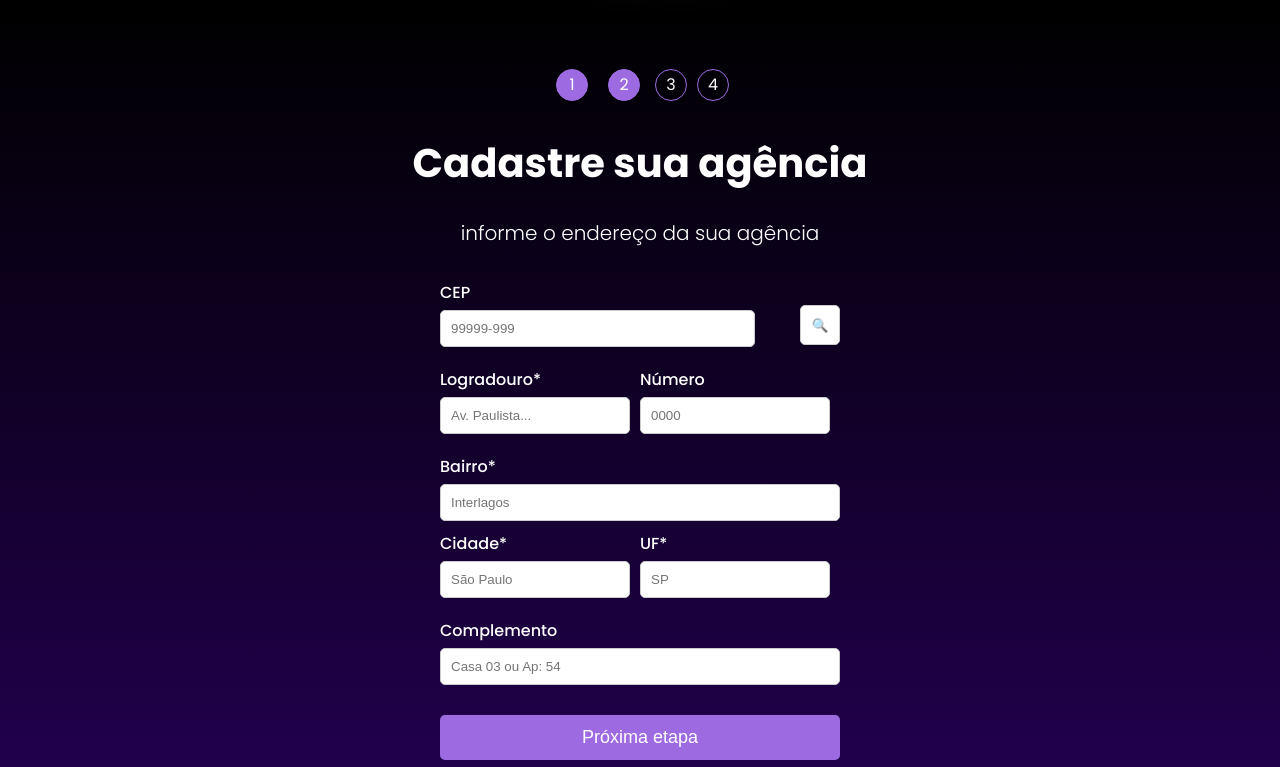
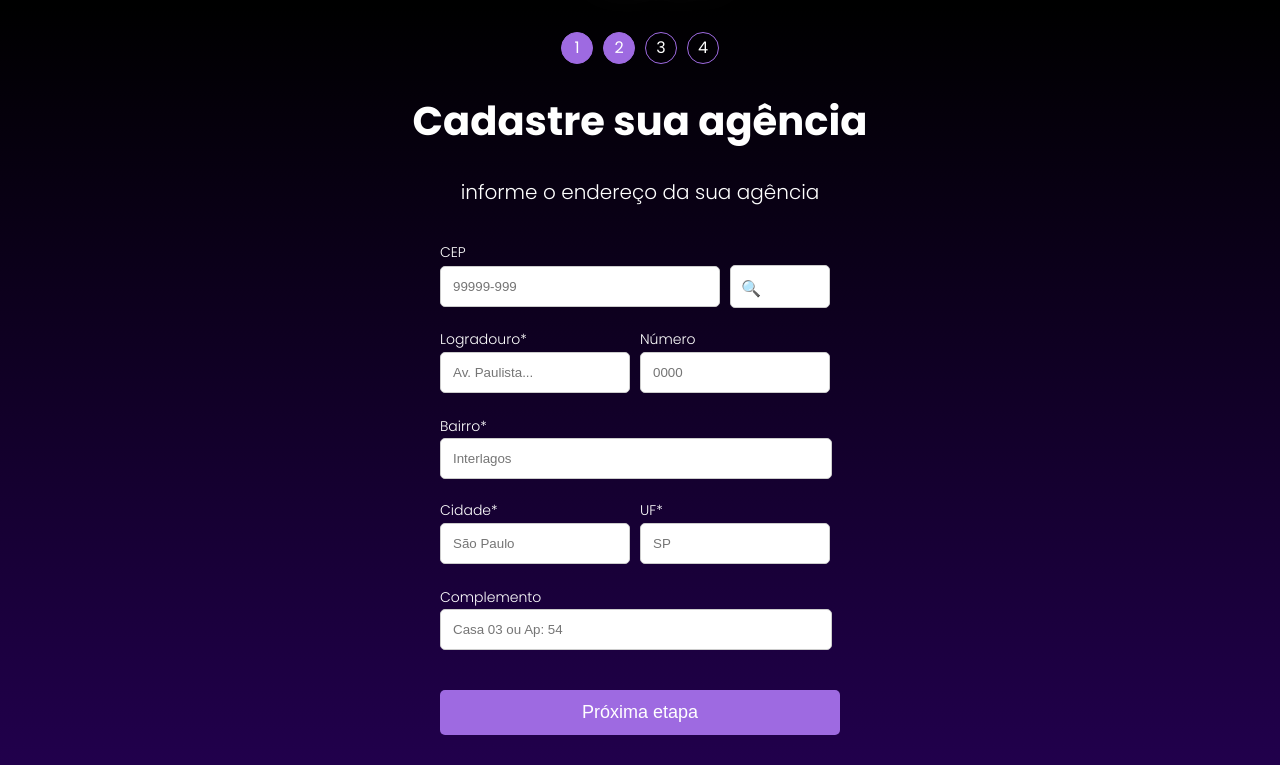
Before and after one commit to Nexus-Enterprises/new_homepage, a website: page site/public/cadastro02.html in a window 1280 px wide. Shown: the part 97-864 px from the top of the page. Drawn offline with nearby package versions, Linux system fonts and the light colour scheme; a web font is replaced by a local one.

Commit message:
Refinando o CSS das telas

```diff
--- a/site/public/cadastro02.html
+++ b/site/public/cadastro02.html
@@ -49,7 +49,8 @@
           <label>CEP</label>
           <input type="text" id="id-cep" name="name-cep" required placeholder="99999-999">
         </div>
-        <button id="search-cep">🔍</button>
+
+        <div id="search-cep">🔍</div>
       </div>
       <div class="enderecos">
         <div>
--- a/site/public/css/cadastro01.css
+++ b/site/public/css/cadastro01.css
@@ -80,8 +80,6 @@ a:hover {
     display: flex;
     flex-direction: column;
     align-items: center;
-    justify-content: center;
-    padding: 20px;
     height: 90vh;
 }
 
@@ -95,26 +93,12 @@ a:hover {
 }
 
 .progress {
-display: flex;
-justify-content: center;
-padding: 10px;
-}
-
-.circle-active {
-    width: 30px;
-    height: 30px;
-    border-radius: 50%;
-    color: white;
-    border: 1px solid #9E6AE1;
-    background-color: #9E6AE1;
-    margin: 10px;
     display: flex;
     justify-content: center;
-    align-items: center;
-    margin-top: 65px;
-}
+    padding: 10px;
+  }
 
-.circle {
+  .circle {
     width: 30px;
     height: 30px;
     border-radius: 50%;
@@ -124,8 +108,24 @@ padding: 10px;
     display: flex;
     justify-content: center;
     align-items: center;
-    margin-top: 65px;
-}
+  }
+
+  .circle-active {
+    width: 30px;
+    height: 30px;
+    border-radius: 50%;
+    color: white;
+    border: 1px solid #9E6AE1;
+    background-color: #9E6AE1;
+    margin: 5px;
+    display: flex;
+    justify-content: center;
+    align-items: center;
+  }
+
+  .circle-active + .circle {
+    border-color: #9E6AE1;
+  }
 
 .container p {
     font-size: 20px;
@@ -199,7 +199,7 @@ select {
 
 .submit-proxima {
     width: 100%;
-    max-width: 400px;
+    max-width: 440px;
     padding: 12px;
     box-sizing: border-box;
     border-radius: 5px;
--- a/site/public/css/cadastro02.css
+++ b/site/public/css/cadastro02.css
@@ -81,8 +81,7 @@ a:hover {
     flex-direction: column;
     align-items: center;
     justify-content: center;
-    padding: 20px;
-    height: 90vh;
+    padding: 10px;
 }
 
 .progress {
@@ -101,7 +100,6 @@ a:hover {
   display: flex;
   justify-content: center;
   align-items: center;
-  margin-top: 65px;
 }
 
 .circle-active {
@@ -111,11 +109,10 @@ a:hover {
   color: white;
   border: 1px solid #9E6AE1;
   background-color: #9E6AE1;
-  margin: 10px;
+  margin: 5px;
   display: flex;
   justify-content: center;
   align-items: center;
-  margin-top: 65px;
 }
 
 .circle-active + .circle {
@@ -143,40 +140,40 @@ a:hover {
   padding: 20px;
   color: white;
   border-radius: 5px;
-    /* box-shadow: 0 0 10px rgba(0, 0, 0, 0.1); */
 }
 
-  label {
-    display: block;
-    font-size: 16px;
-    font-weight: 500;
-    margin-bottom: 5px;
-    color: #ffffff;
+.information-login label {
+  font-size: 14px;
+  font-weight: 300;
+  color: white;
+  margin: 1% 0;
 }
 
-  input[type="text"],
-  input[type="email"] {
+.information-login input {
   width: 100%;
+  padding: 12px;
+  box-sizing: border-box;
+  border-radius: 5px;
+  margin-bottom: 20px;
+  border: 1px solid #ccc;
+  outline: none;
+}
+
+  #search-cep {
+    max-width: 10%;
+    width: 10px;
+    height: 43px;
+    margin-top: 26px;
     padding: 10px;
     box-sizing: border-box;
-    margin-bottom: 10px;
+    background-color: white;
     border: 1px solid #ccc;
     border-radius: 5px;
-  }
-
-  button#search-cep {
-    background-color: #3498db;
-    color: white;
-    border: none;
-    border-radius: 5px;
-    padding: 10px;
-    cursor: pointer;
   }
 
   .ceps, .enderecos, .cidade-uf {
     display: flex;
     flex-wrap: wrap;
-    margin-bottom: 10px;
   }
 
   .ceps > div, .enderecos > div, .cidade-uf > div {
@@ -186,23 +183,19 @@ a:hover {
   }
 
   .ceps input[type="text"] {
-    width: 90%;
+    width: 100%;
     box-sizing: border-box;
     border: 1px solid #ccc;
     border-radius: 5px;
   }
 
-    button#search-cep {
-    width: 40px;
-    height: 40px;
-    margin-top: 25px;
-    background-color: #fff;
-    border: 1px solid #ccc;
-  }
-
   .ceps > div, .enderecos > div, .cidade-uf > div {
     display: flex;
     flex-direction: column;
+  }
+
+  #id-bairro, #id-complemento {
+    width: 98%;
   }
 
   .submit-proxima {
--- a/site/public/css/cadastro03.css
+++ b/site/public/css/cadastro03.css
@@ -86,11 +86,10 @@ a:hover {
   border-radius: 50%;
   color: white;
   border: 1px solid #9E6AE1;
-  margin: 10px;
+  margin: 5px;
   display: flex;
   justify-content: center;
   align-items: center;
-  margin-top: 65px;
 }
 
 .circle-active {
@@ -104,7 +103,6 @@ a:hover {
   display: flex;
   justify-content: center;
   align-items: center;
-  margin-top: 65px;
 }
 
 .circle-active + .circle {
@@ -118,8 +116,6 @@ a:hover {
     display: flex;
     flex-direction: column;
     align-items: center;
-    justify-content: center;
-    padding: 20px;
     height: 90vh;
 }
 
@@ -200,7 +196,7 @@ a:hover {
   flex-direction: row;
   justify-content: space-between;
   align-items: center;
-
+  width: 105%;
 }
 
 .telefone-agencia div {
--- a/site/public/css/cadastro04.css
+++ b/site/public/css/cadastro04.css
@@ -81,8 +81,6 @@ a:hover {
     display: flex;
     flex-direction: column;
     align-items: center;
-    justify-content: center;
-    padding: 20px;
     height: 90vh;
 }
 
@@ -102,7 +100,6 @@ a:hover {
   display: flex;
   justify-content: center;
   align-items: center;
-  margin-top: 65px;
 }
 
 .circle-active {
@@ -112,11 +109,10 @@ a:hover {
   color: white;
   border: 1px solid #9E6AE1;
   background-color: #9E6AE1;
-  margin: 10px;
+  margin: 5px;
   display: flex;
   justify-content: center;
   align-items: center;
-  margin-top: 65px;
 }
 
 .circle-active + .circle {
```
Lines whose indentation alone changed are shown as unchanged.
